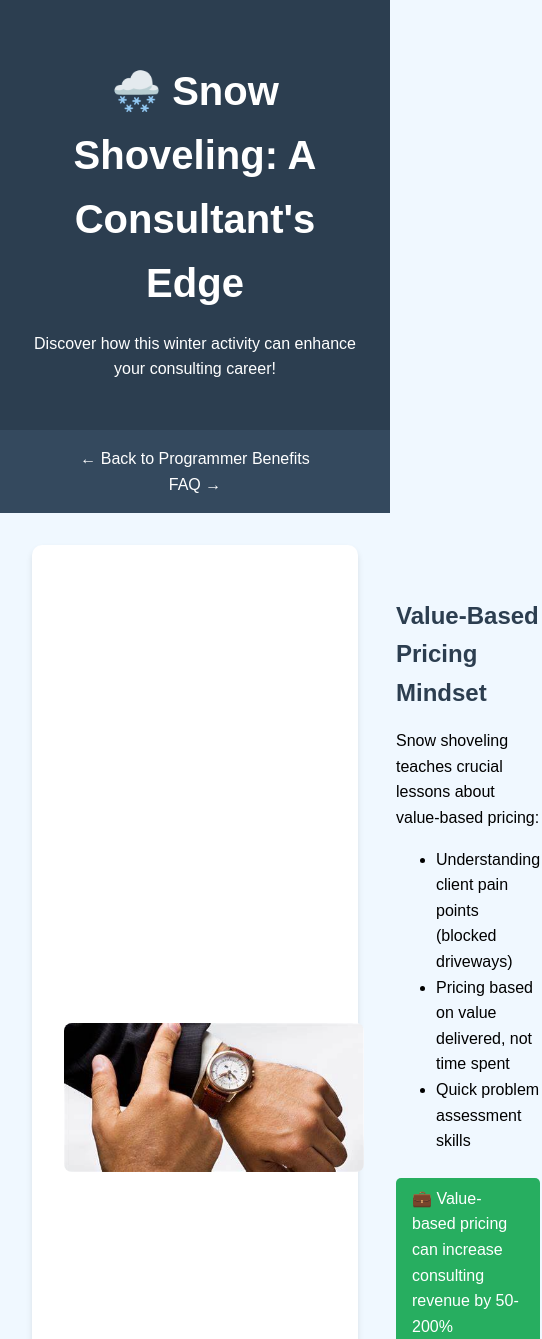
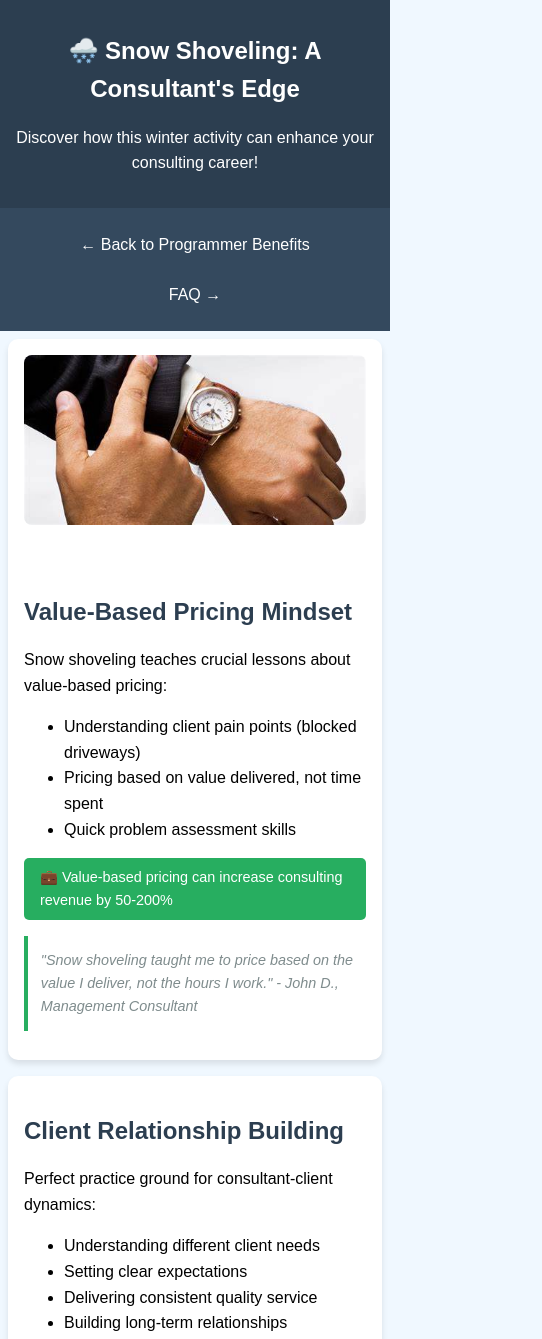
Before and after one commit to AirmailSoap3209/snow-shovelling, a plain HTML site: page consultants.html in a window 390 px wide. Shown: the top 1339 px of the page, 542 px wide, since content can reach past the window. Drawn offline with Linux system fonts and the light colour scheme.

Commit message:
touchsceen stuff

```diff
--- a/consultants.html
+++ b/consultants.html
@@ -91,6 +91,69 @@
             padding-left: 1rem;
             border-left: 4px solid #27ae60;
         }
+
+        @media (max-width: 768px) {
+            .container {
+                padding: 1rem;
+            }
+
+            .benefit-card {
+                flex-direction: column;
+                padding: 1rem;
+            }
+
+            .benefit-card img {
+                max-width: 100%;
+                margin-bottom: 1rem;
+            }
+
+            nav {
+                padding: 0.5rem;
+            }
+
+            nav a {
+                display: block;
+                margin: 0.5rem auto;
+                width: 80%;
+            }
+
+            h1 {
+                font-size: 1.8rem;
+            }
+
+            header {
+                padding: 1rem;
+            }
+
+            .highlight {
+                font-size: 0.9rem;
+                display: block;
+                margin: 1rem auto;
+            }
+
+            .testimonial {
+                padding: 0.8rem;
+                font-size: 0.9rem;
+            }
+        }
+
+        @media (max-width: 480px) {
+            h1 {
+                font-size: 1.5rem;
+            }
+
+            .benefit-card {
+                margin-bottom: 1rem;
+            }
+
+            .container {
+                padding: 0.5rem;
+            }
+
+            .testimonial {
+                margin: 0.8rem 0;
+            }
+        }
     </style>
 </head>
 <body>
```
Also changed, not shown: faq.html (+64 -0 lines), index.html (+52 -0 lines).
